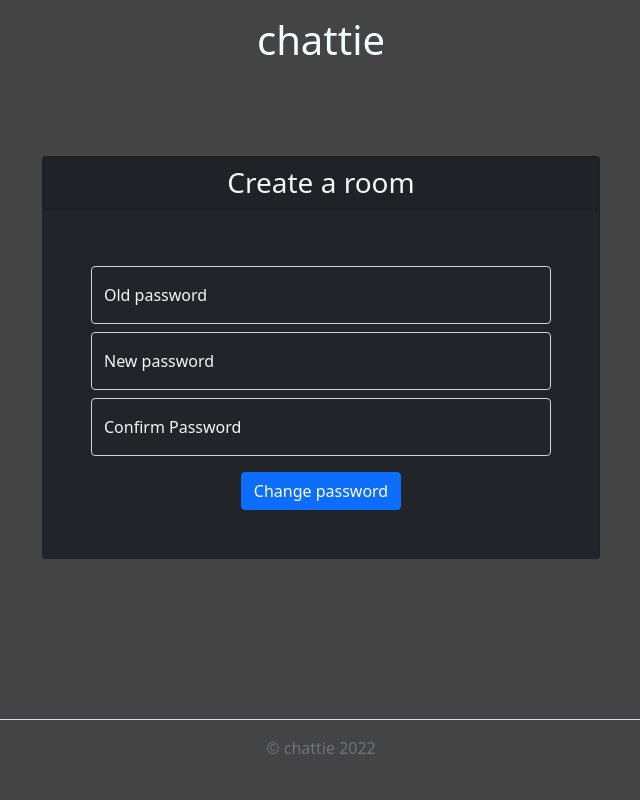
After one commit to MateuszM-M/chattie-app-flask, a Flask app: template chattie/templates/change_password.html in a window 1280 px wide. The commit adds this page. Shown: the whole page, without its empty margins (319-959 px from the left). Run offline with Flask 2, Linux system fonts and the light colour scheme; the template is opened without the code that fills it: values that come from a table or form of the project are taken from there, others are empty; some libraries are stand-ins or nearby versions.

Commit message:
Add change password form, route, template.
Tests remain to be done.

```diff
--- /dev/null
+++ b/chattie/templates/change_password.html
@@ -0,0 +1,85 @@
+{% extends "main.html" %}
+{% block content %}
+
+
+
+<div class="container d-flex justify-content-around my-auto">
+    <div class="card col-md-6 bg-dark">
+        <div class="card text-center bg-dark">
+            <h3 class=" fw-normal card-text card-header ">Create a room</h3>
+        </div>
+
+        <div class="p-5">
+            <form action="" method="POST" enctype="multipart/form-data">
+                {{ form.hidden_tag() }}
+
+
+
+
+                    <div class="form-floating my-2">
+                        {% if form.old_password.errors %}
+                            {{ form.old_password(class="form-control bg-dark is-invalid text-white", placeholder="Old password") }}
+                            <div class="invalid-feedback">
+                                {% for error in form.old_password.errors %}
+                                    <span>{{ error }}</span>
+                                {% endfor %}
+                            </div>
+                        {% else %}
+                            {{ form.old_password(class="form-control bg-dark text-white", placeholder="Old password") }}
+                        {% endif %}
+                        {{ form.old_password.label(class="form-control-label") }}
+                    </div>
+
+
+
+
+
+                    <div class="form-floating my-2">
+                        {% if form.new_password.errors %}
+                            {{ form.new_password(class="form-control bg-dark is-invalid text-white", placeholder="New Password") }}
+                            <div class="invalid-feedback">
+                                {% for error in form.new_password.errors %}
+                                    <span>{{ error }}</span>
+                                {% endfor %}
+                            </div>
+                        {% else %}
+                            {{ form.new_password(class="form-control bg-dark text-white", placeholder="New password") }}
+                        {% endif %}
+                        {{ form.new_password.label(class="form-control-label") }}
+                    </div>
+
+
+
+
+                    <div class="form-floating my-2">
+                        {% if form.confirm_password.errors %}
+                            {{ form.confirm_password(class="form-control bg-dark is-invalid text-white", placeholder="Confirm password") }}
+                            <div class="invalid-feedback">
+                                {% for error in form.confirm_password.errors %}
+                                    <span>{{ error }}</span>
+                                {% endfor %}
+                            </div>
+                        {% else %}
+                            {{ form.confirm_password(class="form-control bg-dark text-white", placeholder="Confirm password") }}
+                        {% endif %}
+                        {{ form.confirm_password.label(class="form-control-label") }}
+                    </div>
+
+
+
+
+                <div class='text-center'>
+                    {{ form.submit(class="btn btn-primary mt-2") }}
+                </div>
+            </form>
+        </div>
+
+    </div>
+</div>
+
+
+
+
+
+
+{% endblock %}
--- a/chattie/templates/edit_profile.html
+++ b/chattie/templates/edit_profile.html
@@ -143,6 +143,9 @@
                     {{ form.submit(class="btn btn-primary mt-2") }}
                 </div>
             </form>
+
+            <a class="nav-link" href="{{ url_for('users.change_password') }}">Change password</a>
+
         </div>
 
     </div>
--- a/chattie/users/forms.py
+++ b/chattie/users/forms.py
@@ -1,9 +1,12 @@
 from chattie.models import User
+from flask_login import current_user
 from flask_wtf import FlaskForm
 from flask_wtf.file import FileField, FileRequired
-from wtforms import BooleanField, PasswordField, StringField, SubmitField, TextAreaField
+from wtforms import (BooleanField, PasswordField, StringField, SubmitField,
+                     TextAreaField)
 from wtforms.validators import (DataRequired, Email, EqualTo, Length,
                                 ValidationError)
+from chattie import bcrypt
 
 
 class RegistrationForm(FlaskForm):
@@ -56,7 +59,7 @@ class LoginForm(FlaskForm):
 
 class EditUserProfile(FlaskForm):
     """
-    Form to edit elementary user data and profile
+    Form to edit elementary user data and profile.
     """
     username = StringField('Username',
                            validators=[DataRequired(),
@@ -70,3 +73,23 @@ class EditUserProfile(FlaskForm):
     about = TextAreaField('About')
     image_file = FileField('Profile picture')
     submit = SubmitField('Save changes')
+
+
+class ChangePasswordForm(FlaskForm):
+    """
+    Form to change password by logged in user.
+    """
+    old_password = PasswordField('Old password',
+                             validators=[DataRequired()])
+    new_password = PasswordField('New password',
+                             validators=[DataRequired()])
+    confirm_password = PasswordField('Confirm Password',
+                                     validators=[DataRequired(),
+                                                 EqualTo('new_password')])
+    submit = SubmitField('Change password')
+
+    def validate_old_password(self, old_password):
+        """Check if username is unique."""
+        user = User.query.filter_by(username=current_user.username).first()
+        if not bcrypt.check_password_hash(user.password, old_password.data):
+            raise ValidationError('Incorrect old password.')
```
Also changed, not shown: chattie/users/routes.py (+15 -3 lines), chattie/site.db.
